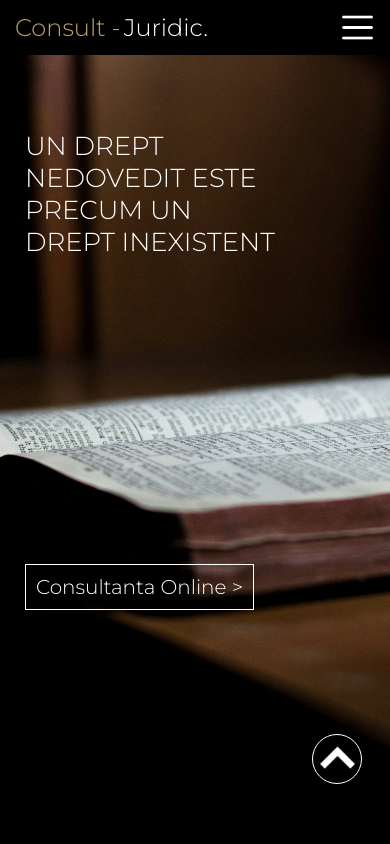
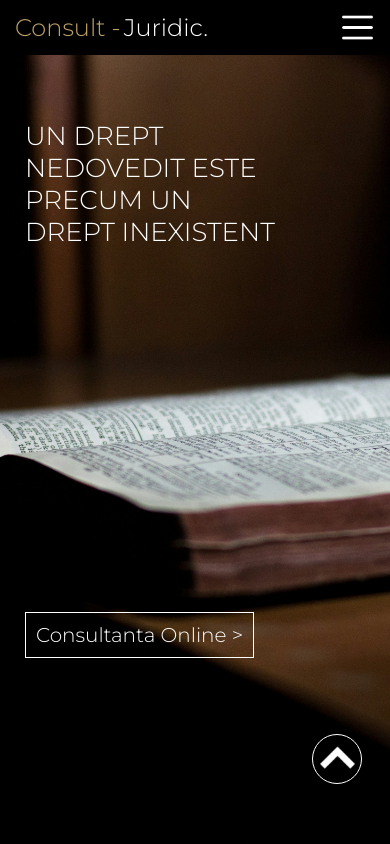
Before and after one commit to Cibuta562/website-juridic, a React (Create React App) app: page / in a window 390 px wide. Shown: the top 844 px of the page. Built offline with nearby package versions, Linux system fonts and the light colour scheme.

Commit message:
bug fixed

```diff
--- a/src/pages/heading.css
+++ b/src/pages/heading.css
@@ -124,7 +124,7 @@
         font-family: Montserrat;
         width: 250px;
         font-size: 26px;
-        padding-top: 130px;
+        padding-top: 120px;
         margin-left: 25px;
         margin-top: 0;
         color: white;
@@ -138,7 +138,7 @@
         color: white;
         border: 1px solid white;
         margin-left: 25px;
-        margin-top: 280px;
+        margin-top: 40vh;
     }
 
     .heading-stats-number{
```
